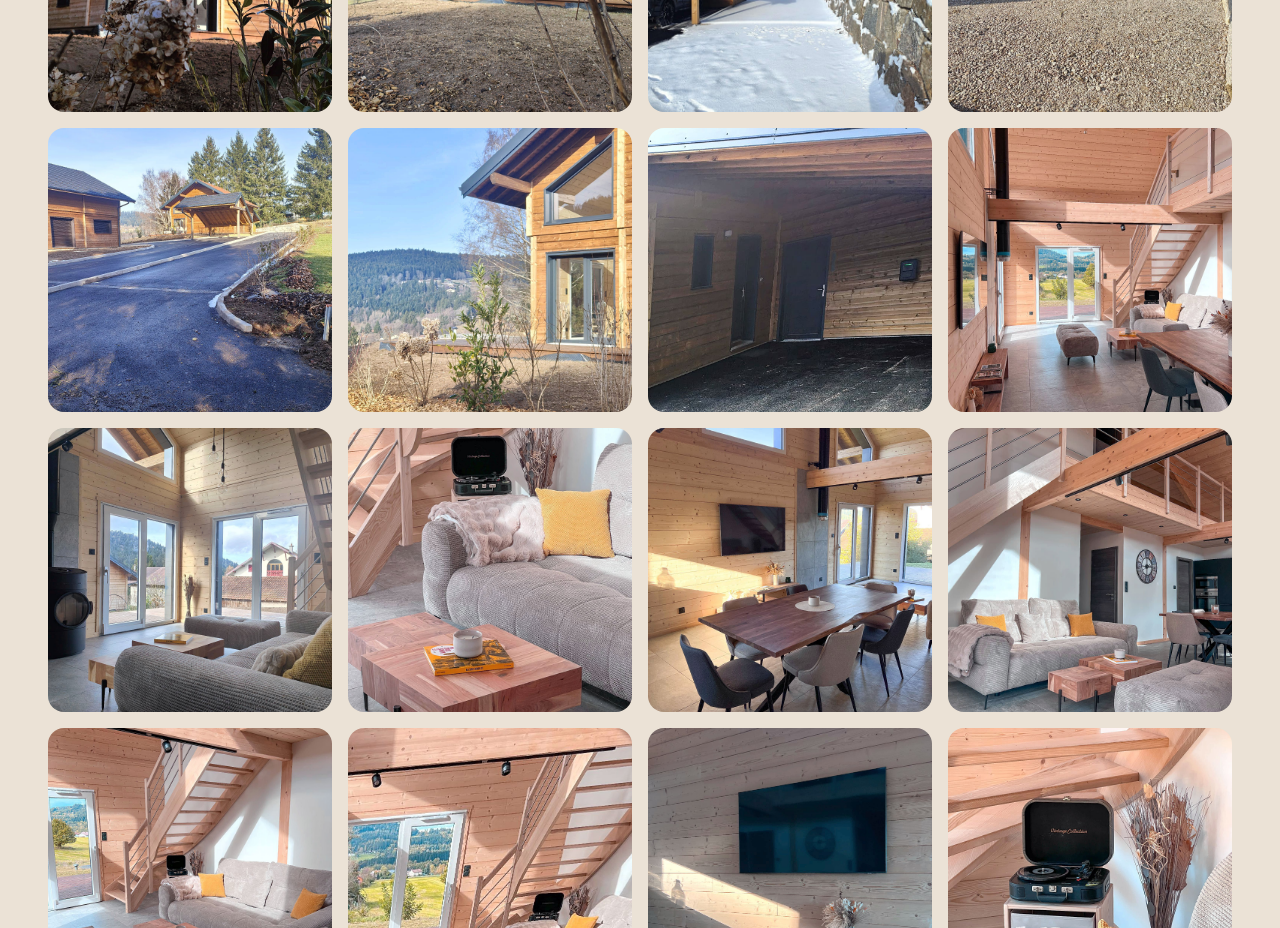
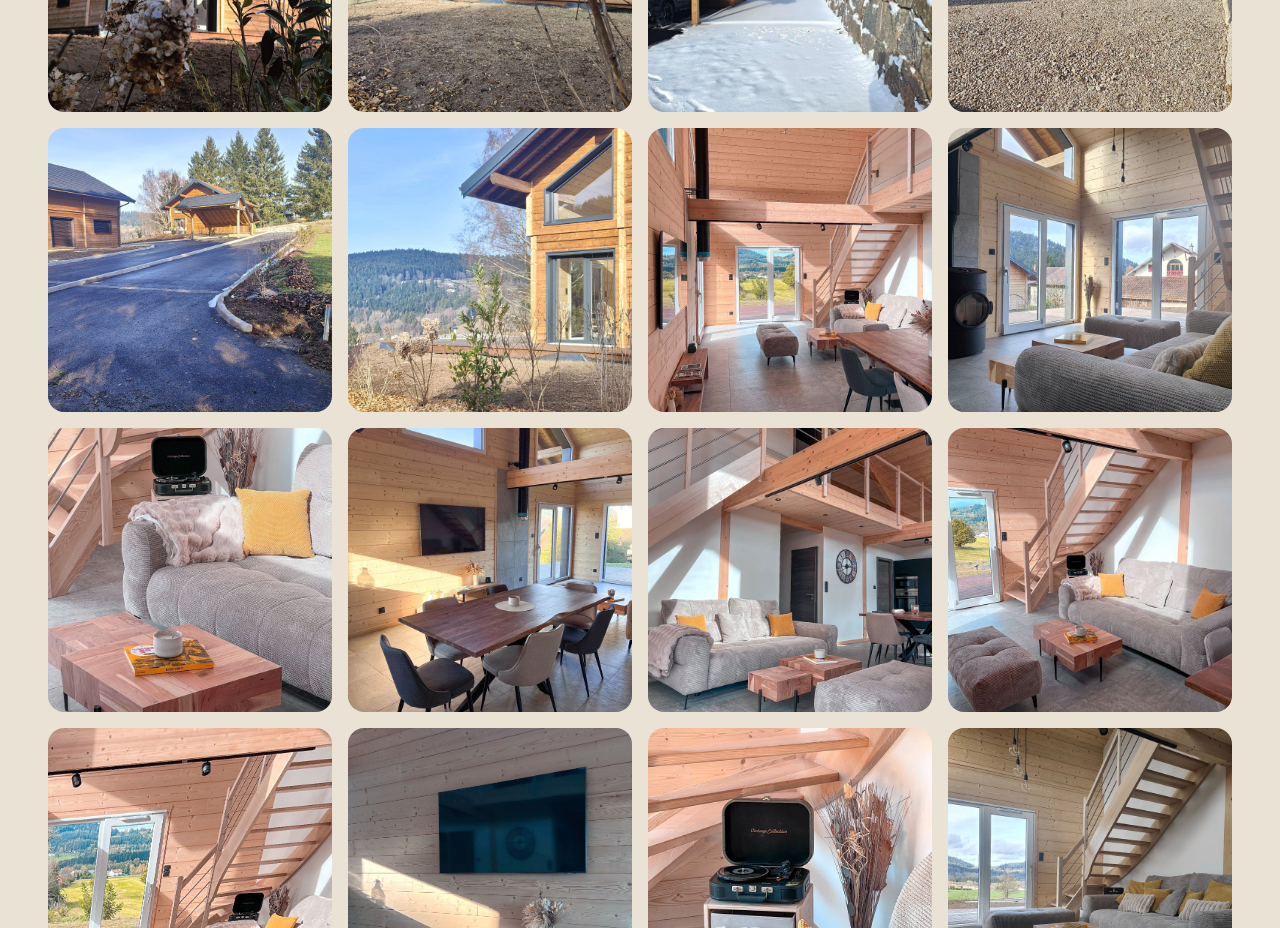
Before and after one commit to alexisgruny/chalet-site, a Next.js app: page /galerie in a window 1280 px wide. Shown: the part 1440-2368 px from the top of the page. Built offline with nearby package versions, Linux system fonts and the light colour scheme.

Commit message:
remove 1 image

```diff
--- a/src/components/section/faq.tsx
+++ b/src/components/section/faq.tsx
@@ -18,7 +18,7 @@ const faqs = [
   },
   {
     q: "Peut-on recharger une voiture électrique&nbsp;?",
-    a: "Oui, le chalet dispose d'une borne de recharge incluse dans le tarif.",
+    a: "Oui, le chalet dispose d'une borne de recharge disponible en supplément (25 €/sem., prix à confirmer).",
   },
 ];
 
--- a/src/components/section/galleryClient.tsx
+++ b/src/components/section/galleryClient.tsx
@@ -28,7 +28,6 @@ const photos: Photo[] = [
     { src: "/images/chalet/exterieur-parking-vue-panoramique.jpg", alt: "Parking gravier et vue panoramique sur les montagnes", category: "Extérieur" },
     { src: "/images/chalet/exterieur-allee-carport.jpg", alt: "Allée d'accès et carport bois en automne", category: "Extérieur" },
     { src: "/images/chalet/exterieur-angle-vue-vosges.jpg", alt: "Angle du chalet avec vue dégagée sur les Vosges", category: "Extérieur" },
-    { src: "/images/chalet/exterieur-entree-carport-cle.jpg", alt: "Entrée couverte et boîtier de clés sécurisé", category: "Extérieur" },
     // Salon
     { src: "/images/chalet/salon-vue-panoramique.jpg", alt: "Salon avec grande fenêtre panoramique sur les Vosges", category: "Salon" },
     { src: "/images/chalet/salon-poele-vue-vosges.jpg", alt: "Poêle à bois et fenêtres vue sur les Vosges", category: "Salon" },
```
Also changed, not shown: public/images/chalet/exterieur-entree-carport-cle.jpg (deleted).
